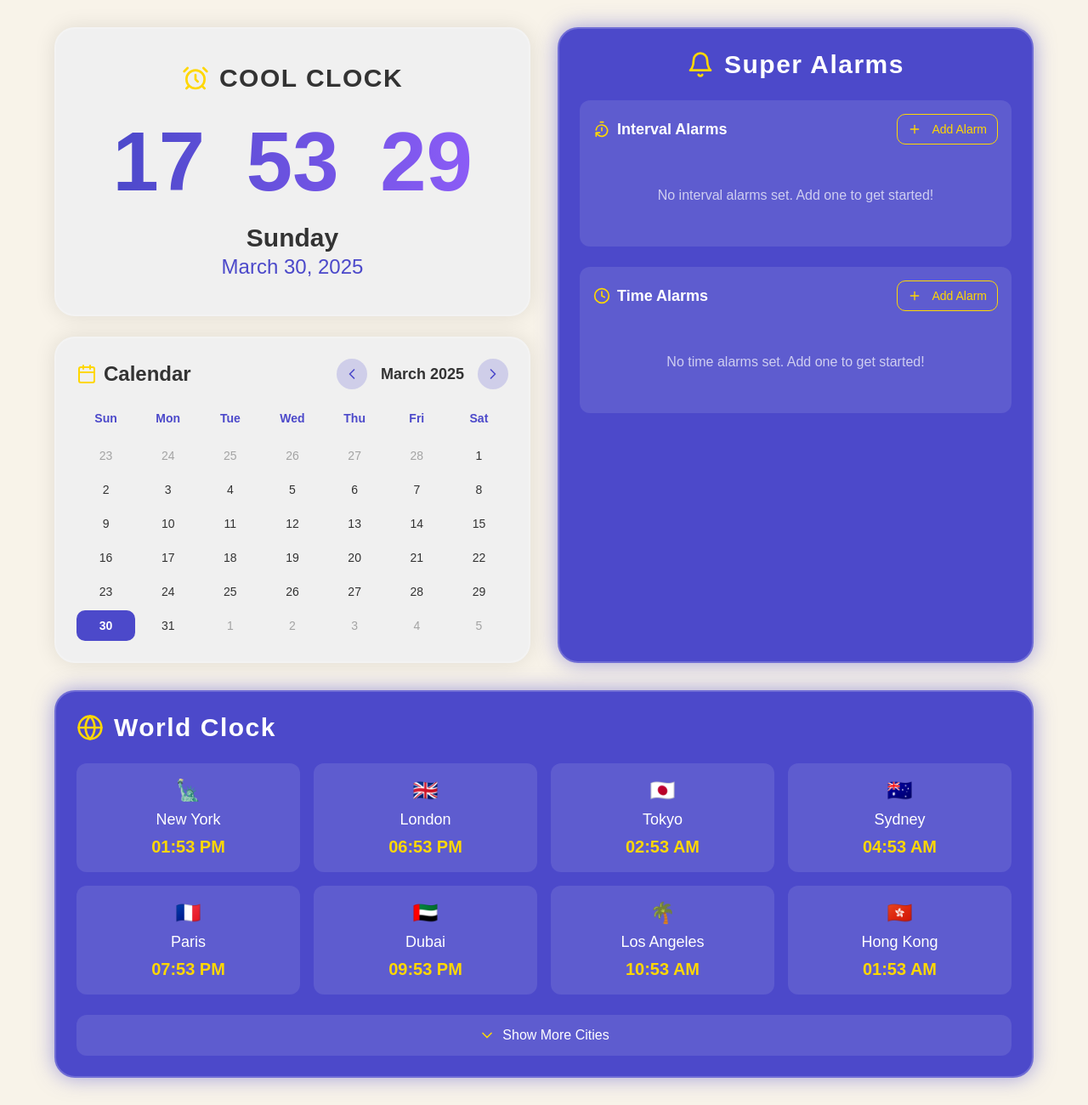
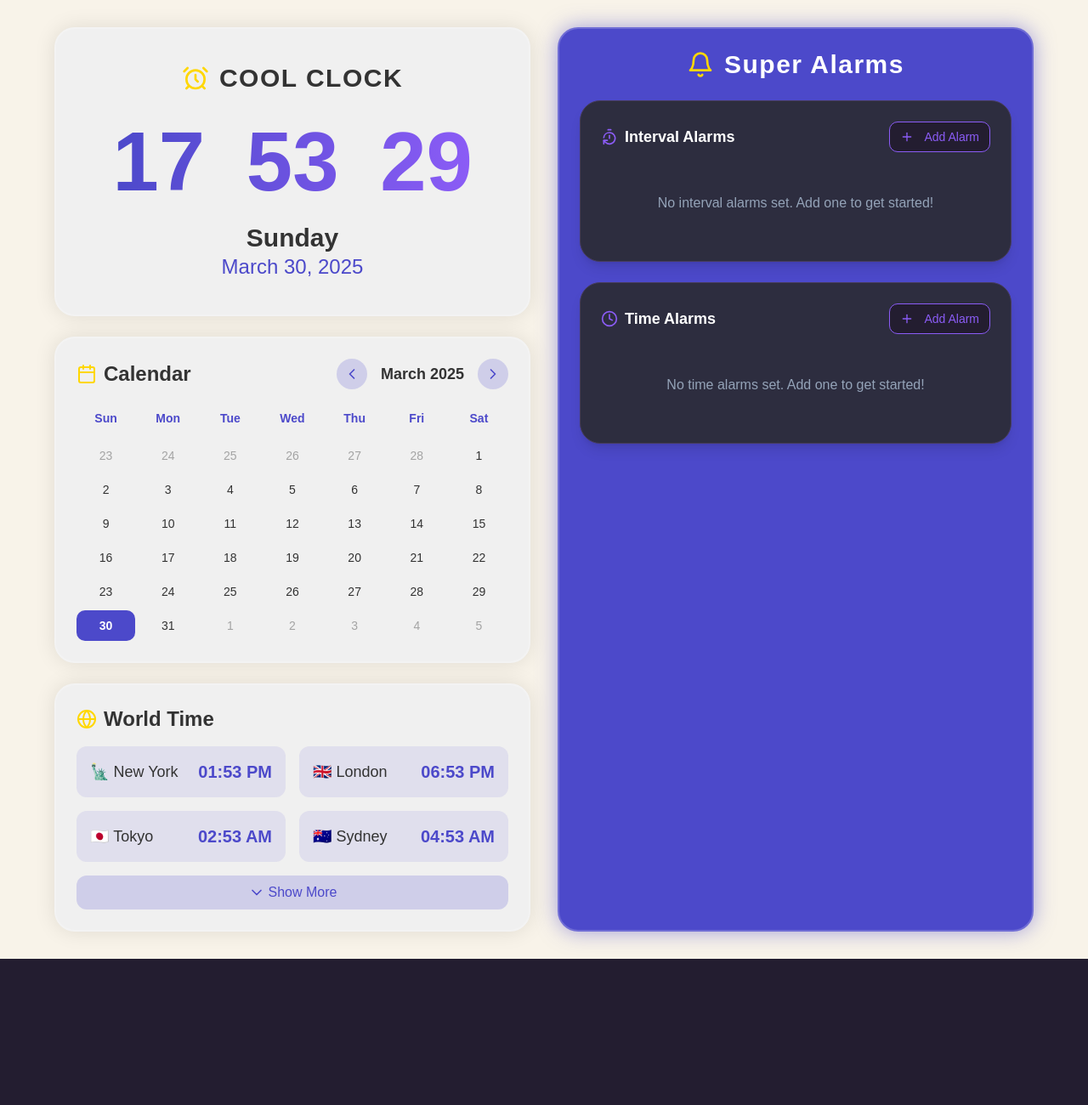
Before and after one commit to kingjessieiq/stylish-clock-alarm, a React (Vite) app: page / in a window 1280 px wide. Shown: the whole page at 85% size. After the commit the page ends 1128 px from the top, so only its background shows below. Built offline with nearby package versions, Linux system fonts and the light colour scheme.

Commit message:
Reverted to edit edt-006dba07-acfe-4192-b0ea-f76f8140fcc3: "Refactor: Update color scheme and add world time feature
- Updated the color scheme based on the provided design.
- Added a world time feature to display time in different cities."

```diff
--- a/src/components/AlarmList.tsx
+++ b/src/components/AlarmList.tsx
@@ -13,11 +13,11 @@ const AlarmList: React.FC<AlarmListProps> = ({ activeAlarm, onStopAlarm }) => {
   if (!activeAlarm) return null;
 
   return (
-    <div className="fixed inset-0 bg-black/80 backdrop-blur-sm flex items-center justify-center z-50 p-4">
-      <div className="max-w-md w-full rounded-xl p-8 shadow-[0_0_60px_rgba(255,215,0,0.6)] animate-alarm-ring bg-[#4c49ca] border-2 border-[#ffd700]">
-        <div className="flex flex-col items-center space-y-8">
-          <Bell className="w-32 h-32 text-[#ffd700] animate-pulse" />
-          <h2 className="text-5xl font-bold text-white font-orbitron tracking-wider">WAKE UP!</h2>
+    <div className="fixed inset-0 bg-black/70 backdrop-blur-sm flex items-center justify-center z-50 p-4">
+      <div className="max-w-md w-full rounded-xl p-6 shadow-[0_0_40px_rgba(76,73,202,0.8)] animate-alarm-ring bg-[#4c49ca] border-2 border-white/30">
+        <div className="flex flex-col items-center space-y-6">
+          <Bell className="w-24 h-24 text-[#ffd700] animate-pulse" />
+          <h2 className="text-4xl font-bold text-white font-orbitron tracking-wider">WAKE UP!</h2>
 
           <div className="text-2xl text-center mb-2 text-white">
             {'hours' in activeAlarm
@@ -33,7 +33,7 @@ const AlarmList: React.FC<AlarmListProps> = ({ activeAlarm, onStopAlarm }) => {
           )}
 
           <Button
-            className="mt-8 w-full hover:bg-red-600 text-xl py-8 bg-gradient-to-r from-red-500 to-red-600 border-2 border-white/20 shadow-[0_0_20px_rgba(239,68,68,0.5)]"
+            className="mt-6 w-full hover:bg-red-500 text-xl py-8 bg-gradient-to-r from-red-500 to-pink-600 border-2 border-white/20 shadow-lg"
             onClick={onStopAlarm}
           >
             <BellOff className="w-6 h-6 mr-2" />
--- a/src/components/IntervalAlarm.tsx
+++ b/src/components/IntervalAlarm.tsx
@@ -59,17 +59,17 @@ const IntervalAlarm: React.FC<IntervalAlarmProps> = ({ alarms, onAdd, onToggle,
   };
 
   return (
-    <div className="bg-white/10 rounded-xl p-4 animate-slide-up">
+    <div className="clock-card mt-4 animate-slide-up">
       <div className="flex justify-between items-center mb-4">
         <div className="flex items-center">
-          <TimerReset className="w-5 h-5 mr-2 text-[#ffd700]" />
-          <h3 className="text-lg font-semibold text-white">Interval Alarms</h3>
+          <TimerReset className="w-5 h-5 mr-2 text-clock-accent" />
+          <h3 className="text-lg font-semibold text-clock-text">Interval Alarms</h3>
         </div>
         <Button
           variant="outline"
           size="sm"
           onClick={() => setShowForm(!showForm)}
-          className="text-[#ffd700] border-[#ffd700] bg-transparent hover:bg-white/10"
+          className="text-clock-accent border-clock-accent hover:bg-clock-accent/20"
         >
           <Plus className="w-4 h-4 mr-1" />
           Add Alarm
@@ -77,21 +77,21 @@ const IntervalAlarm: React.FC<IntervalAlarmProps> = ({ alarms, onAdd, onToggle,
       </div>
 
       {showForm && (
-        <form onSubmit={handleSubmit} className="mb-6 p-4 bg-white/5 rounded-lg animate-fade-in">
+        <form onSubmit={handleSubmit} className="mb-6 p-4 bg-muted/20 rounded-lg animate-fade-in">
           <div className="grid grid-cols-1 md:grid-cols-2 gap-4 mb-4">
             <div className="space-y-2">
-              <Label htmlFor="hours" className="text-white">Hours</Label>
+              <Label htmlFor="hours">Hours</Label>
               <Input
                 id="hours"
                 type="number"
                 min="0"
                 value={hours}
                 onChange={handleHoursChange}
-                className="bg-white/10 border-white/20 text-white"
+                className="bg-background/50"
               />
             </div>
             <div className="space-y-2">
-              <Label htmlFor="minutes" className="text-white">Minutes</Label>
+              <Label htmlFor="minutes">Minutes</Label>
               <Input
                 id="minutes"
                 type="number"
@@ -99,27 +99,27 @@ const IntervalAlarm: React.FC<IntervalAlarmProps> = ({ alarms, onAdd, onToggle,
                 max="59"
                 value={minutes}
                 onChange={handleMinutesChange}
-                className="bg-white/10 border-white/20 text-white"
+                className="bg-background/50"
               />
             </div>
           </div>
 
           <div className="space-y-2 mb-4">
-            <Label htmlFor="label" className="text-white">Label (optional)</Label>
+            <Label htmlFor="label">Label (optional)</Label>
             <Input
               id="label"
               value={label}
               onChange={(e) => setLabel(e.target.value)}
               placeholder="E.g., Homework reminder"
-              className="bg-white/10 border-white/20 text-white"
+              className="bg-background/50"
             />
           </div>
 
           <div className="space-y-2 mb-4">
-            <Label htmlFor="sound" className="text-white">Alarm Sound</Label>
+            <Label htmlFor="sound">Alarm Sound</Label>
             <div className="flex gap-2">
               <Select value={sound} onValueChange={setSound}>
-                <SelectTrigger className="bg-white/10 border-white/20 text-white flex-grow">
+                <SelectTrigger className="bg-background/50 flex-grow">
                   <SelectValue placeholder="Select a sound" />
                 </SelectTrigger>
                 <SelectContent>
@@ -135,7 +135,7 @@ const IntervalAlarm: React.FC<IntervalAlarmProps> = ({ alarms, onAdd, onToggle,
                 variant="outline"
                 size="icon"
                 onClick={() => playSound(sound)}
-                className="shrink-0 border-white/20 bg-white/10 text-white hover:bg-white/20"
+                className="shrink-0"
               >
                 <Volume2 className="h-4 w-4" />
               </Button>
@@ -147,14 +147,12 @@ const IntervalAlarm: React.FC<IntervalAlarmProps> = ({ alarms, onAdd, onToggle,
               type="button"
               variant="outline"
               onClick={() => setShowForm(false)}
-              className="border-white/20 bg-white/10 text-white hover:bg-white/20"
             >
               Cancel
             </Button>
             <Button
               type="submit"
               disabled={hours <= 0 && minutes <= 0}
-              className="bg-[#ffd700] text-[#4c49ca] hover:bg-[#ffd700]/80"
             >
               Save Alarm
             </Button>
@@ -168,19 +166,19 @@ const IntervalAlarm: React.FC<IntervalAlarmProps> = ({ alarms, onAdd, onToggle,
             <div
               key={alarm.id}
               className={`p-3 rounded-lg flex justify-between items-center transition-colors ${
-                alarm.enabled ? 'bg-white/20' : 'bg-white/5 opacity-60'
+                alarm.enabled ? 'bg-muted/40' : 'bg-muted/10 opacity-60'
               }`}
             >
               <div>
-                <div className="font-medium text-white">{formatIntervalAlarm(alarm)}</div>
-                {alarm.label && <div className="text-sm text-white/70">{alarm.label}</div>}
+                <div className="font-medium text-clock-text">{formatIntervalAlarm(alarm)}</div>
+                {alarm.label && <div className="text-sm text-clock-secondary">{alarm.label}</div>}
               </div>
               <div className="flex items-center space-x-2">
                 <Button
                   variant="ghost"
                   size="sm"
                   onClick={() => onToggle(alarm.id)}
-                  className={alarm.enabled ? 'text-[#ffd700]' : 'text-white/50 hover:text-white'}
+                  className={alarm.enabled ? 'text-clock-accent' : 'text-clock-secondary'}
                 >
                   {alarm.enabled ? 'Disable' : 'Enable'}
                 </Button>
@@ -188,7 +186,7 @@ const IntervalAlarm: React.FC<IntervalAlarmProps> = ({ alarms, onAdd, onToggle,
                   variant="ghost"
                   size="sm"
                   onClick={() => onDelete(alarm.id)}
-                  className="text-red-400 hover:text-red-300 hover:bg-red-500/20"
+                  className="text-destructive hover:text-destructive/80"
                 >
                   Delete
                 </Button>
@@ -197,7 +195,7 @@ const IntervalAlarm: React.FC<IntervalAlarmProps> = ({ alarms, onAdd, onToggle,
           ))}
         </div>
       ) : (
-        <div className="text-center py-8 text-white/70">
+        <div className="text-center py-8 text-clock-secondary">
           No interval alarms set. Add one to get started!
         </div>
       )}
--- a/src/components/TimeAlarm.tsx
+++ b/src/components/TimeAlarm.tsx
@@ -64,17 +64,17 @@ const TimeAlarm: React.FC<TimeAlarmProps> = ({ alarms, onAdd, onToggle, onDelete
   };
 
   return (
-    <div className="bg-white/10 rounded-xl p-4 animate-slide-up">
+    <div className="clock-card mt-4 animate-slide-up">
       <div className="flex justify-between items-center mb-4">
         <div className="flex items-center">
-          <Clock className="w-5 h-5 mr-2 text-[#ffd700]" />
-          <h3 className="text-lg font-semibold text-white">Time Alarms</h3>
+          <Clock className="w-5 h-5 mr-2 text-clock-accent" />
+          <h3 className="text-lg font-semibold text-clock-text">Time Alarms</h3>
         </div>
         <Button
           variant="outline"
           size="sm"
           onClick={() => setShowForm(!showForm)}
-          className="text-[#ffd700] border-[#ffd700] bg-transparent hover:bg-white/10"
+          className="text-clock-accent border-clock-accent hover:bg-clock-accent/20"
         >
           <Plus className="w-4 h-4 mr-1" />
           Add Alarm
@@ -82,21 +82,21 @@ const TimeAlarm: React.FC<TimeAlarmProps> = ({ alarms, onAdd, onToggle, onDelete
       </div>
 
       {showForm && (
-        <form onSubmit={handleSubmit} className="mb-6 p-4 bg-white/5 rounded-lg animate-fade-in">
+        <form onSubmit={handleSubmit} className="mb-6 p-4 bg-muted/20 rounded-lg animate-fade-in">
           <div className="space-y-2 mb-4">
-            <Label htmlFor="time" className="text-white">Alarm Time</Label>
+            <Label htmlFor="time">Alarm Time</Label>
             <Input
               id="time"
               type="time"
               value={time}
               onChange={(e) => setTime(e.target.value)}
-              className="bg-white/10 border-white/20 text-white"
+              className="bg-background/50"
               required
             />
           </div>
 
           <div className="space-y-2 mb-4">
-            <Label className="text-white">Repeat on days</Label>
+            <Label>Repeat on days</Label>
             <div className="flex flex-wrap gap-2 mt-2">
               {[0, 1, 2, 3, 4, 5, 6].map(day => (
                 <div key={day} className="flex items-center space-x-2">
@@ -104,9 +104,8 @@ const TimeAlarm: React.FC<TimeAlarmProps> = ({ alarms, onAdd, onToggle, onDelete
                     id={`day-${day}`}
                     checked={selectedDays.includes(day)}
                     onCheckedChange={() => toggleDay(day)}
-                    className="data-[state=checked]:bg-[#ffd700] data-[state=checked]:text-[#4c49ca] border-white/50"
                   />
-                  <Label htmlFor={`day-${day}`} className="text-sm cursor-pointer text-white">
+                  <Label htmlFor={`day-${day}`} className="text-sm cursor-pointer">
                     {getShortDayName(day)}
                   </Label>
                 </div>
@@ -115,21 +114,21 @@ const TimeAlarm: React.FC<TimeAlarmProps> = ({ alarms, onAdd, onToggle, onDelete
           </div>
 
           <div className="space-y-2 mb-4">
-            <Label htmlFor="label" className="text-white">Label (optional)</Label>
+            <Label htmlFor="label">Label (optional)</Label>
             <Input
               id="label"
               value={label}
               onChange={(e) => setLabel(e.target.value)}
               placeholder="E.g., School wake-up"
-              className="bg-white/10 border-white/20 text-white"
+              className="bg-background/50"
             />
           </div>
 
           <div className="space-y-2 mb-4">
-            <Label htmlFor="sound" className="text-white">Alarm Sound</Label>
+            <Label htmlFor="sound">Alarm Sound</Label>
             <div className="flex gap-2">
               <Select value={sound} onValueChange={setSound}>
-                <SelectTrigger className="bg-white/10 border-white/20 text-white flex-grow">
+                <SelectTrigger className="bg-background/50 flex-grow">
                   <SelectValue placeholder="Select a sound" />
                 </SelectTrigger>
                 <SelectContent>
@@ -145,7 +144,7 @@ const TimeAlarm: React.FC<TimeAlarmProps> = ({ alarms, onAdd, onToggle, onDelete
                 variant="outline"
                 size="icon"
                 onClick={() => playSound(sound)}
-                className="shrink-0 border-white/20 bg-white/10 text-white hover:bg-white/20"
+                className="shrink-0"
               >
                 <Volume2 className="h-4 w-4" />
               </Button>
@@ -157,14 +156,10 @@ const TimeAlarm: React.FC<TimeAlarmProps> = ({ alarms, onAdd, onToggle, onDelete
               type="button"
               variant="outline"
               onClick={() => setShowForm(false)}
-              className="border-white/20 bg-white/10 text-white hover:bg-white/20"
             >
               Cancel
             </Button>
-            <Button
-              type="submit"
-              className="bg-[#ffd700] text-[#4c49ca] hover:bg-[#ffd700]/80"
-            >
+            <Button type="submit">
               Save Alarm
             </Button>
           </div>
@@ -177,18 +172,18 @@ const TimeAlarm: React.FC<TimeAlarmProps> = ({ alarms, onAdd, onToggle, onDelete
             <div
               key={alarm.id}
               className={`p-3 rounded-lg flex justify-between items-center transition-colors ${
-                alarm.enabled ? 'bg-white/20' : 'bg-white/5 opacity-60'
+                alarm.enabled ? 'bg-muted/40' : 'bg-muted/10 opacity-60'
               }`}
             >
               <div>
-                <div className="font-medium text-white">
+                <div className="font-medium text-clock-text">
                   {alarm.time.toLocaleTimeString('en-US', {
                     hour: '2-digit',
                     minute: '2-digit',
                     hour12: true
                   })}
                 </div>
-                <div className="text-sm text-white/70">
+                <div className="text-sm text-clock-secondary">
                   {alarm.days.length === 7 ? 'Every day' : alarm.days.map(d => getShortDayName(d)).join(', ')}
                   {alarm.label && ` - ${alarm.label}`}
                 </div>
@@ -198,7 +193,7 @@ const TimeAlarm: React.FC<TimeAlarmProps> = ({ alarms, onAdd, onToggle, onDelete
                   variant="ghost"
                   size="sm"
                   onClick={() => onToggle(alarm.id)}
-                  className={alarm.enabled ? 'text-[#ffd700]' : 'text-white/50 hover:text-white'}
+                  className={alarm.enabled ? 'text-clock-accent' : 'text-clock-secondary'}
                 >
                   {alarm.enabled ? 'Disable' : 'Enable'}
                 </Button>
@@ -206,7 +201,7 @@ const TimeAlarm: React.FC<TimeAlarmProps> = ({ alarms, onAdd, onToggle, onDelete
                   variant="ghost"
                   size="sm"
                   onClick={() => onDelete(alarm.id)}
-                  className="text-red-400 hover:text-red-300 hover:bg-red-500/20"
+                  className="text-destructive hover:text-destructive/80"
                 >
                   Delete
                 </Button>
@@ -215,7 +210,7 @@ const TimeAlarm: React.FC<TimeAlarmProps> = ({ alarms, onAdd, onToggle, onDelete
           ))}
         </div>
       ) : (
-        <div className="text-center py-8 text-white/70">
+        <div className="text-center py-8 text-clock-secondary">
           No time alarms set. Add one to get started!
         </div>
       )}
--- a/src/components/WorldTime.tsx
+++ b/src/components/WorldTime.tsx
@@ -20,18 +20,12 @@ const CITIES: TimeZoneCity[] = [
   { name: 'Hong Kong', timezone: 'Asia/Hong_Kong', emoji: '🇭🇰' },
   { name: 'Rome', timezone: 'Europe/Rome', emoji: '🇮🇹' },
   { name: 'Berlin', timezone: 'Europe/Berlin', emoji: '🇩🇪' },
-  { name: 'Moscow', timezone: 'Europe/Moscow', emoji: '🇷🇺' },
-  { name: 'Singapore', timezone: 'Asia/Singapore', emoji: '🇸🇬' },
-  { name: 'Cairo', timezone: 'Africa/Cairo', emoji: '🇪🇬' },
-  { name: 'Rio de Janeiro', timezone: 'America/Sao_Paulo', emoji: '🇧🇷' },
-  { name: 'Mexico City', timezone: 'America/Mexico_City', emoji: '🇲🇽' },
-  { name: 'Toronto', timezone: 'America/Toronto', emoji: '🇨🇦' },
 ];
 
 const WorldTime: React.FC = () => {
   const [currentTimes, setCurrentTimes] = useState<Record<string, string>>({});
   const [expanded, setExpanded] = useState(false);
-  const [visibleCities, setVisibleCities] = useState<TimeZoneCity[]>(CITIES.slice(0, 8));
+  const [visibleCities, setVisibleCities] = useState<TimeZoneCity[]>(CITIES.slice(0, 4));
 
   useEffect(() => {
     const updateTimes = () => {
@@ -64,28 +58,27 @@ const WorldTime: React.FC = () => {
 
   const toggleExpand = () => {
     setExpanded(!expanded);
-    setVisibleCities(expanded ? CITIES.slice(0, 8) : CITIES);
+    setVisibleCities(expanded ? CITIES.slice(0, 4) : CITIES);
   };
 
   return (
-    <div className="rounded-3xl p-6 bg-[#4c49ca] shadow-[0_0_25px_rgba(76,73,202,0.5)] border-2 border-white/20 backdrop-blur-xl">
-      <div className="flex items-center mb-6">
-        <Globe className="w-8 h-8 text-[#ffd700] mr-3" />
-        <h3 className="text-3xl font-bold text-white font-orbitron tracking-wider">World Clock</h3>
+    <div className="rounded-3xl p-6 bg-[#f0f0f0] shadow-[0_0_25px_rgba(0,0,0,0.1)] border-2 border-white/20 backdrop-blur-xl">
+      <div className="flex items-center mb-4">
+        <Globe className="w-6 h-6 mr-2 text-[#ffd700]" />
+        <h3 className="text-2xl font-bold text-[#333] font-orbitron">World Time</h3>
       </div>
 
-      <div className="grid grid-cols-2 sm:grid-cols-3 md:grid-cols-4 gap-4">
+      <div className="grid grid-cols-1 sm:grid-cols-2 gap-4">
         {visibleCities.map(city => (
           <div
             key={city.name}
-            className="rounded-xl p-4 bg-white/10 hover:bg-white/20 transition-colors"
+            className="rounded-xl p-4 bg-[#4c49ca]/10 hover:bg-[#4c49ca]/20 transition-colors"
           >
-            <div className="flex flex-col items-center text-center">
-              <span className="text-2xl mb-1">{city.emoji}</span>
-              <span className="text-lg font-medium text-white mb-1">
-                {city.name}
+            <div className="flex justify-between items-center">
+              <span className="text-lg font-medium text-[#333]">
+                {city.emoji} {city.name}
               </span>
-              <span className="text-xl font-orbitron font-bold text-[#ffd700]">
+              <span className="text-xl font-orbitron font-bold text-[#4c49ca]">
                 {currentTimes[city.name] || '--:--'}
               </span>
             </div>
@@ -95,15 +88,15 @@ const WorldTime: React.FC = () => {
 
       <button
         onClick={toggleExpand}
-        className="mt-6 w-full py-3 rounded-xl bg-white/10 hover:bg-white/20 transition-colors text-white font-medium flex items-center justify-center"
+        className="mt-4 w-full py-2 rounded-xl bg-[#4c49ca]/20 hover:bg-[#4c49ca]/30 transition-colors text-[#4c49ca] font-medium flex items-center justify-center"
       >
         {expanded ? (
           <>
-            <ChevronUp className="w-5 h-5 mr-2 text-[#ffd700]" /> Show Less Cities
+            <ChevronUp className="w-5 h-5 mr-1" /> Show Less
           </>
         ) : (
           <>
-            <ChevronDown className="w-5 h-5 mr-2 text-[#ffd700]" /> Show More Cities
+            <ChevronDown className="w-5 h-5 mr-1" /> Show More
           </>
         )}
       </button>
--- a/src/pages/Index.tsx
+++ b/src/pages/Index.tsx
@@ -8,18 +8,14 @@ import WorldTime from '@/components/WorldTime';
 const Index = () => {
   return (
     <div className="min-h-screen py-8 px-4 bg-[#f8f3e9]">
-      <div className="max-w-6xl mx-auto grid gap-8">
-        <div className="grid grid-cols-1 md:grid-cols-2 gap-8">
-          <div className="space-y-6">
-            <Clock />
-            <Calendar />
-          </div>
-          <div>
-            <AlarmSystem />
-          </div>
+      <div className="max-w-6xl mx-auto grid grid-cols-1 md:grid-cols-2 gap-8">
+        <div className="space-y-6">
+          <Clock />
+          <Calendar />
+          <WorldTime />
         </div>
         <div>
-          <WorldTime />
+          <AlarmSystem />
         </div>
       </div>
     </div>
```
